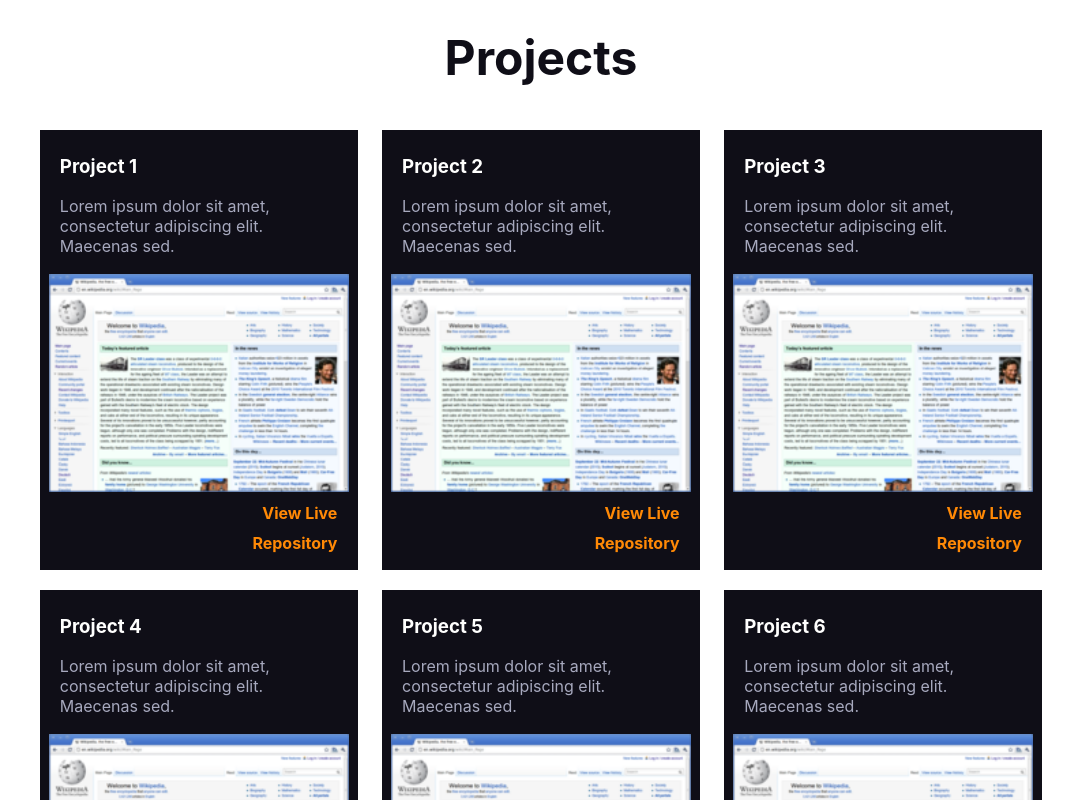
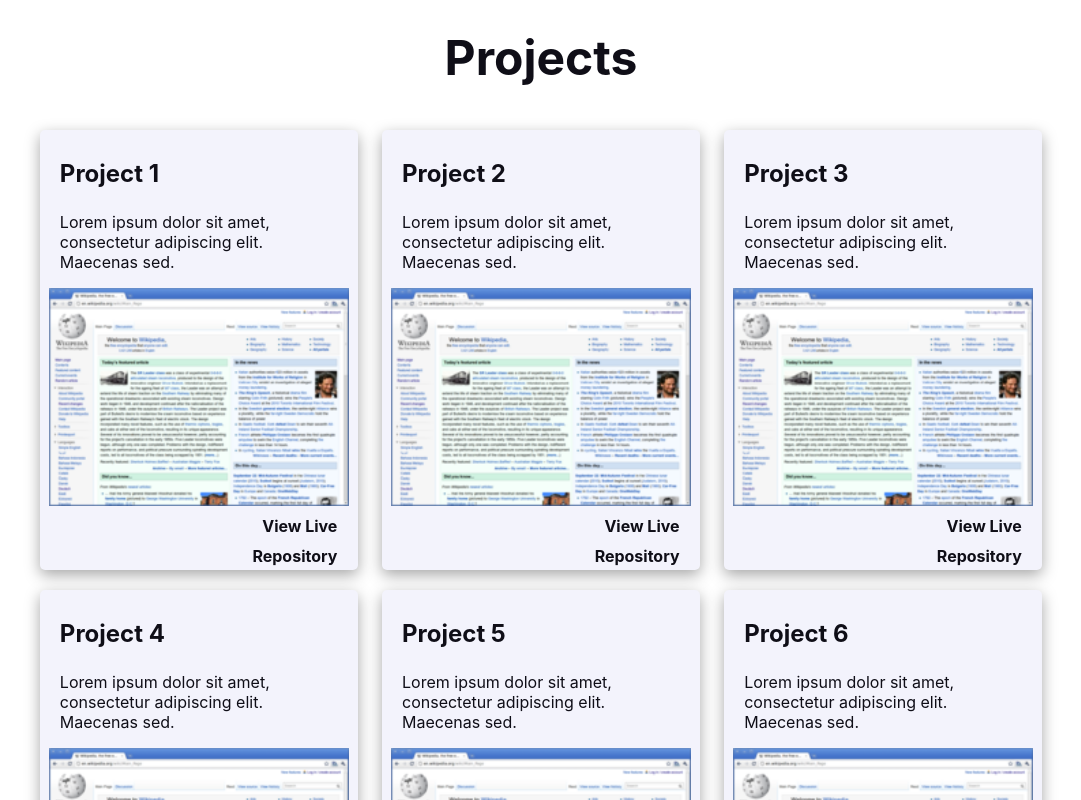
Before and after one commit to BSY-Development/React-Portfolio, a React (Create React App) app in the folder portfolio/: page / in a window 1280 px wide. Shown: the part 800-1600 px from the top of the page, without its empty margins (99-1180 px from the left). Built offline with nearby package versions, Linux system fonts and the light colour scheme.

Commit message:
Trocado imagem main e outras coisas

```diff
--- a/portfolio/src/Components/Header.js
+++ b/portfolio/src/Components/Header.js
@@ -1,5 +1,5 @@
 import React from 'react';
-import Logo from '../images/Logo.jpg';
+import Logo from '../images/main.svg';
 import '../Styles/Header.css';
 
 function Header() {
--- a/portfolio/src/Styles/Header.css
+++ b/portfolio/src/Styles/Header.css
@@ -49,7 +49,7 @@
 }
 
 .header-img {
-  width: 390px;
+  width: 500px;
 }
 
 @media screen and (max-width: 960px) {
--- a/portfolio/src/Styles/ProjectCard.css
+++ b/portfolio/src/Styles/ProjectCard.css
@@ -1,5 +1,7 @@
 .card {
-  background-color: #0f0e17;
+  background-color: rgb(243, 243, 252);
+  border-radius: 5px;
+  box-shadow: rgba(0, 0, 0, 0.35) 0px 5px 15px;
   color: white;
   display: flex;
   flex-direction: column;
@@ -20,21 +22,17 @@
   width: 300px;
 }
 
-.project-image:hover {
-  transform: scale(1.2);
-}
-
 .title {
-  color: #fffffe;
+  color: #0f0e17;
 }
 
 .description {
-  color: #a7a9be;
+  color: #0f0e17;
 }
 
 .a-card {
   align-items: flex-end;
-  color: #ff8906;
+  color: #0f0e17;
   display: flex;
   flex-direction: column;
   font-size: 16px;
--- a/portfolio/src/Styles/Projects.css
+++ b/portfolio/src/Styles/Projects.css
@@ -1,6 +1,7 @@
 .project-div {
   display: flex;
   flex-wrap: wrap;
+  justify-content: space-between;
   padding-left: 9.9%;
   padding-right: 9.9%;
 }
@@ -11,6 +12,10 @@
   text-align: center;
 }
 
+.title {
+  font-size: 1.5em;
+}
+
 .projects-section {
   padding-bottom: 32px;
 }
```
Also changed, not shown: portfolio/src/images/main.svg (added).
